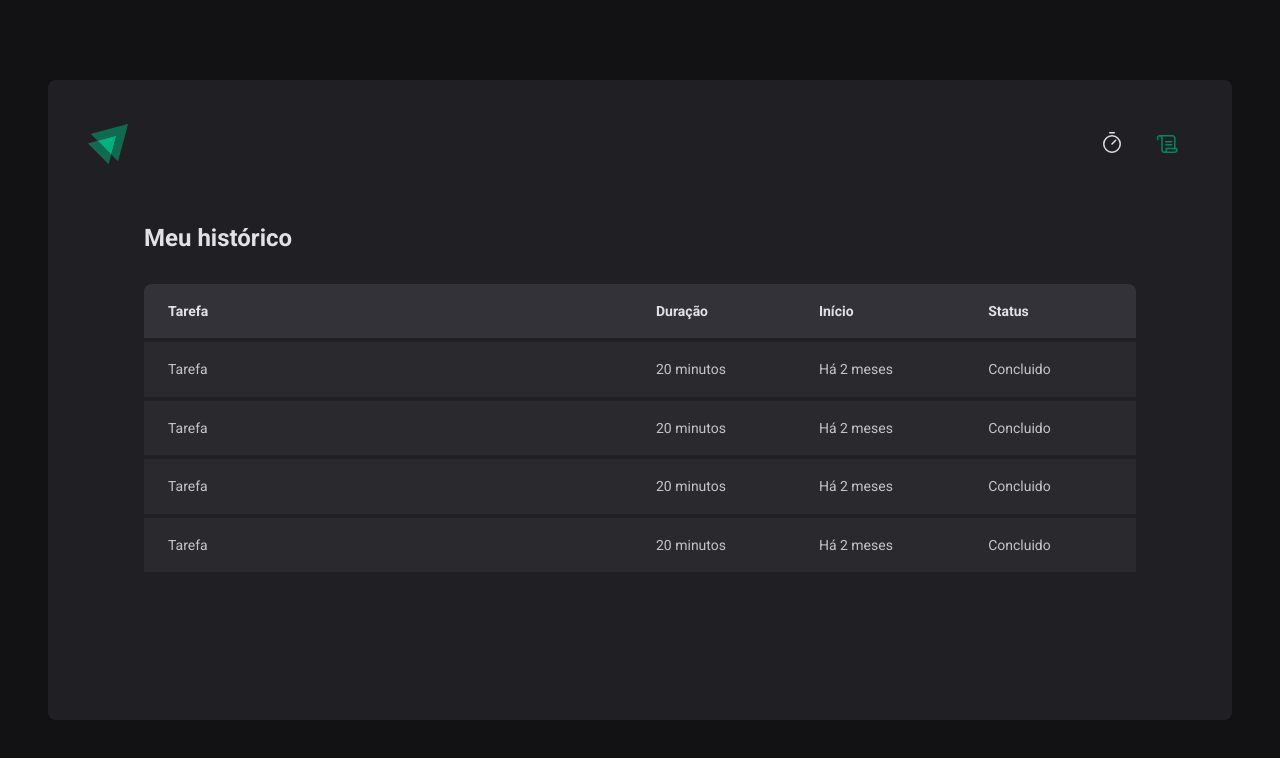
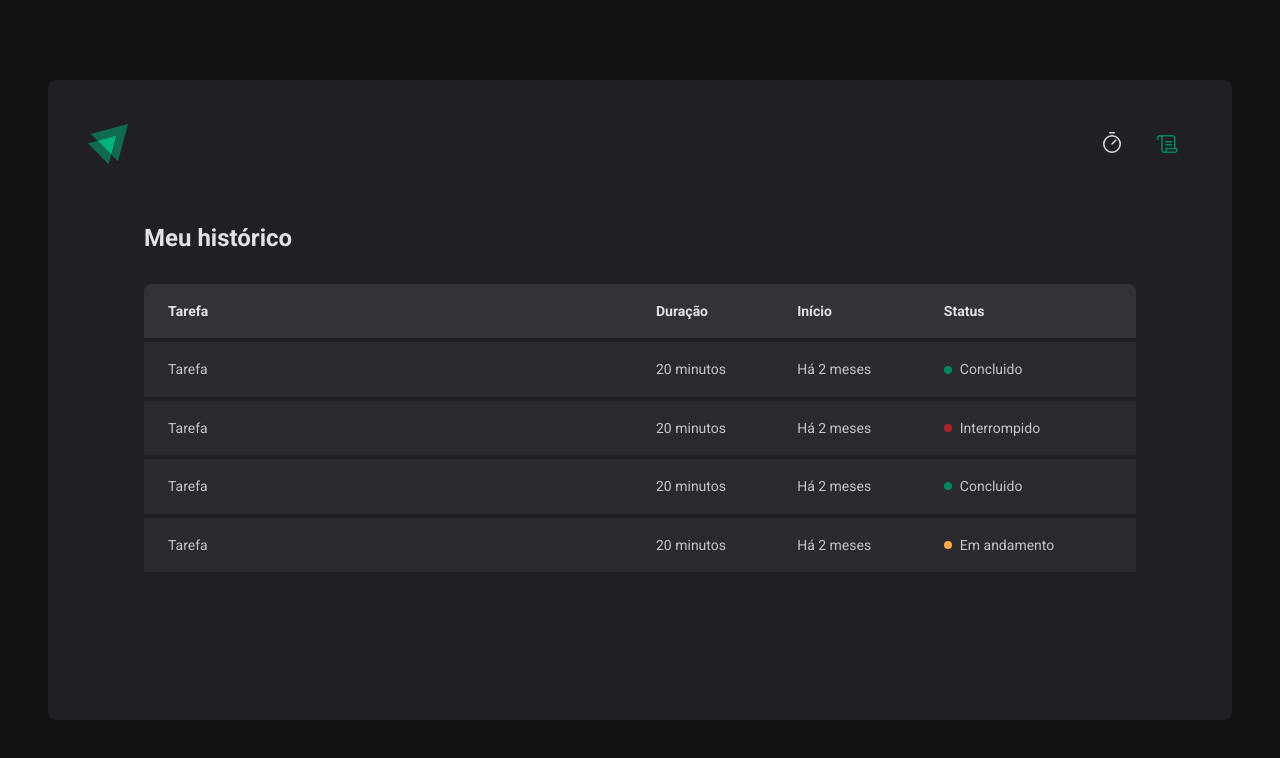
Before and after one commit to carlosrobert0/Trilha-Ignite-ReactJS-2023, a React (Vite) app in the folder 02-ignite-timer/: page /history in a window 1280 px wide. Shown: the top 758 px of the page. Built offline with nearby package versions, Linux system fonts and the light colour scheme.

Commit message:
feat: status component

```diff
--- a/02-ignite-timer/src/pages/History/index.tsx
+++ b/02-ignite-timer/src/pages/History/index.tsx
@@ -1,4 +1,4 @@
-import { HistoryContainer, HistoryList } from "./styles"
+import { HistoryContainer, HistoryList, Status } from "./styles"
 
 export function History() {
   return (
@@ -20,25 +20,33 @@ export function History() {
               <td>Tarefa</td>
               <td>20 minutos</td>
               <td>Há 2 meses</td>
-              <td>Concluido</td>
+              <td>
+                <Status statusColor="green">Concluido</Status>
+              </td>
             </tr>
             <tr>
               <td>Tarefa</td>
               <td>20 minutos</td>
               <td>Há 2 meses</td>
-              <td>Concluido</td>
+              <td>
+                <Status statusColor="red">Interrompido</Status>
+              </td>
             </tr>
             <tr>
               <td>Tarefa</td>
               <td>20 minutos</td>
               <td>Há 2 meses</td>
-              <td>Concluido</td>
+              <td>
+                <Status statusColor="green">Concluido</Status>
+              </td>
             </tr>
             <tr>
               <td>Tarefa</td>
               <td>20 minutos</td>
               <td>Há 2 meses</td>
-              <td>Concluido</td>
+              <td>
+                <Status statusColor="yellow">Em andamento</Status>
+              </td>
             </tr>
           </tbody>
         </table>
--- a/02-ignite-timer/src/pages/History/styles.ts
+++ b/02-ignite-timer/src/pages/History/styles.ts
@@ -60,3 +60,27 @@ export const HistoryList = styled.div`
     }
   }
 `
+
+const STATUS_COLORS = {
+  yellow: 'yellow-500',
+  green: 'green-500',
+  red: 'red-500',
+} as const
+
+interface StatusProps {
+  statusColor: keyof typeof STATUS_COLORS
+}
+
+export const Status = styled.span<StatusProps>`
+  display: flex;
+  align-items: center;
+  gap: 0.5rem;
+
+  &::before {
+    content: '';
+    width: 0.5rem;
+    height: 0.5rem;
+    border-radius: 9999px;
+    background: ${({ theme, statusColor }) => theme[STATUS_COLORS[statusColor]]}
+  }
+`
```
